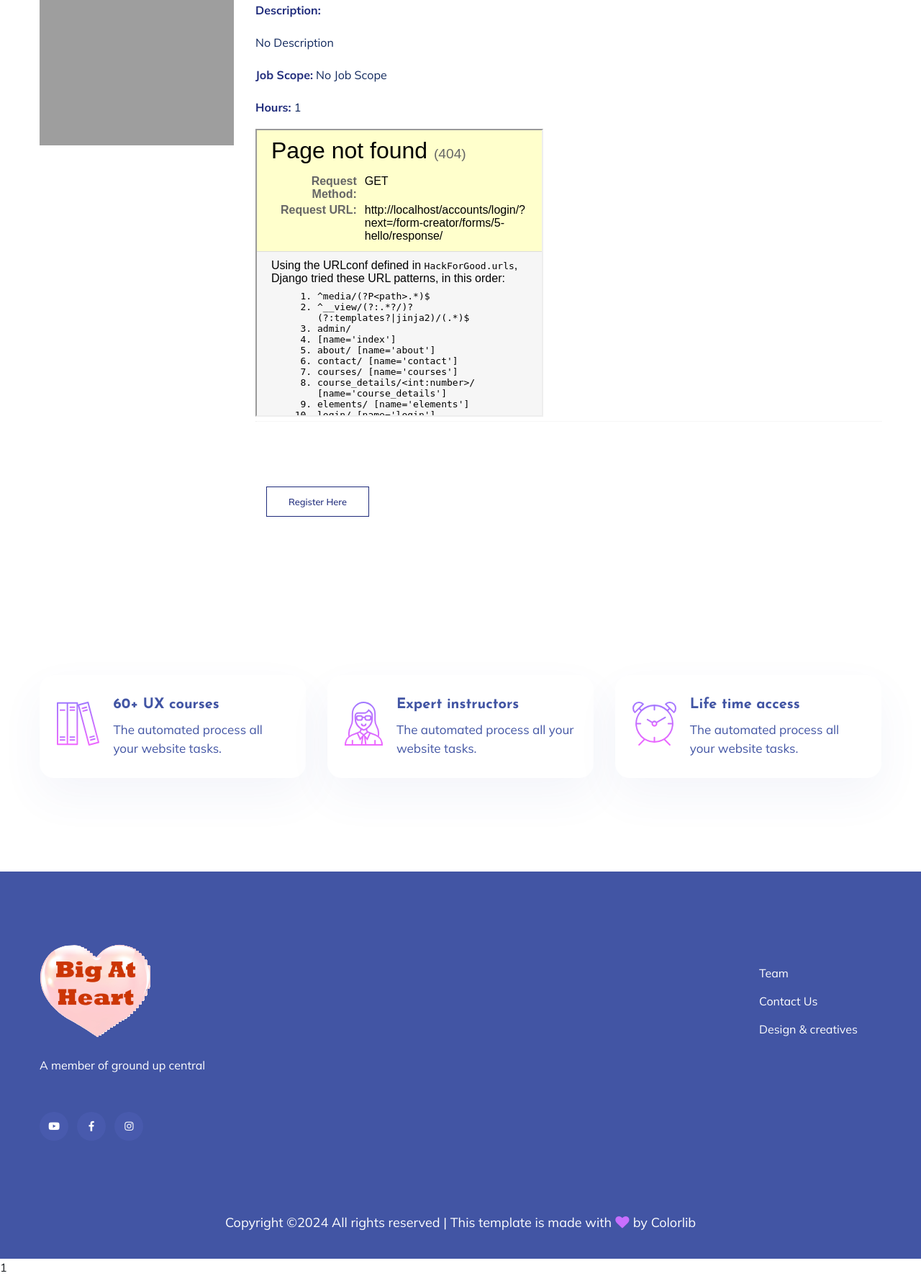
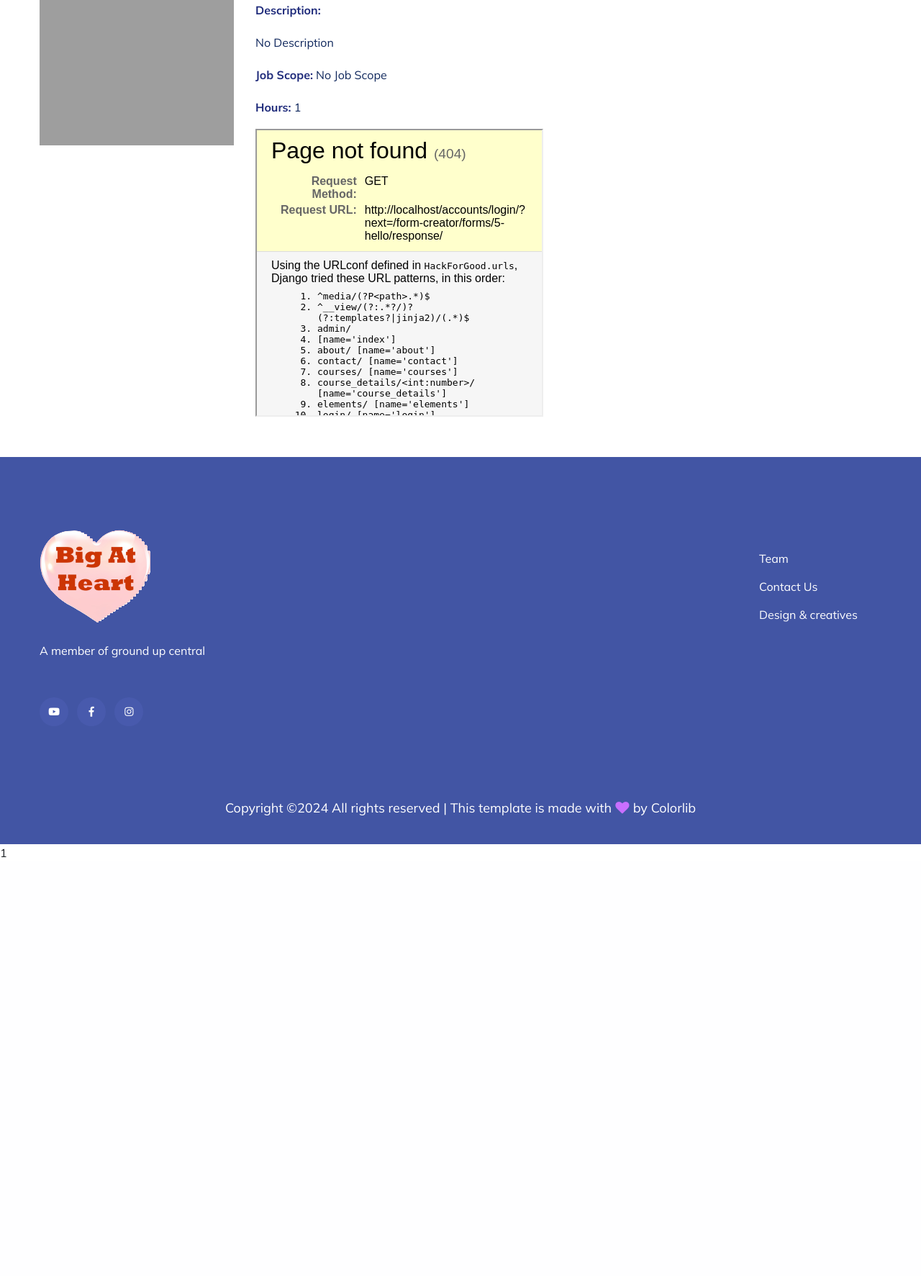
Before and after one commit to twhjames/VoluConnect, a Django app: page /course_details/5/ in a window 1280 px wide. Shown: the part 482-2255 px from the top of the page at 72% size. After the commit the page ends 1673 px from the top, so only its background shows below. Run offline with Django 5.2, Linux system fonts and the light colour scheme; data comes from the database, SQL or seed files in the repository; both versions use the stored data as it was after the commit; some libraries are stand-ins or nearby versions; grey boxes are pictures that could not be loaded.

Commit message:
events update

```diff
--- a/HackForGood/settings.py
+++ b/HackForGood/settings.py
@@ -45,6 +45,7 @@
     "crispy_forms",
     'form_creator',
     'crispy_bootstrap4',
+    'django.contrib.humanize',
 ]
 
 CRISPY_TEMPLATE_PACK = "bootstrap4"
--- a/voluconnect/forms.py
+++ b/voluconnect/forms.py
@@ -7,6 +7,7 @@
     class Meta:
         model = Event
         fields = (
+            'number',
             'event_name',
             'organisation',
             'location',
@@ -17,6 +18,7 @@
             'event_image'
         )
         labels = {
+            'number': 'Event Number',
             'event_name': 'Event',
             'organisation': 'Organisation',
             'location': 'Location',
@@ -28,6 +30,7 @@
 
         }
         widgets = {
+            'number': forms.NumberInput(attrs={'class': 'form-control'}),
             'event_name': forms.TextInput(attrs={'class':'form-control'}),
             'organisation': forms.TextInput(attrs={'class':'form-control'}),
             'location': forms.TextInput(attrs={'class':'form-control'}),
--- a/voluconnect/templates/course_details.html
+++ b/voluconnect/templates/course_details.html
@@ -1,4 +1,6 @@
 {% load static %}
+{% load humanize %}
+
 <!doctype html>
 <html class="no-js" lang="zxx">
 <head>
@@ -127,61 +129,23 @@
                                 {{ event.duration }}
                             </p>
 
-                            <iframe src="{% url 'form_response' number=event.number title=event.event_name %}" width="400" height="400"></iframe>
+                            {% block content %}
+                            <!-- Use the slugify filter to create a slug from event_name -->
+                            {% with event_slug=event.event_name|slugify %}
 
-                            <section class="button-area">
-                                <div class="container box_1170 border-top-generic">
-                                    <div class="button-group-area mt-10">
-                                        <a href="#" class="genric-btn primary-border">Register Here</a>
-                                    </div>
-                                </div>
-                            </section>
+                                <!-- Use the event_slug in the URL -->
+                                <iframe src="{% url 'form_response' number=event.number title=event_slug %}" width="400" height="400"></iframe>
+
+                            {% endwith %}
+                            {% endblock %}
+
                         </div>
                     </div>
                 </div>
             </div>
         </div>
         <!--? End Align Area -->
-        <!-- ? services-area -->
-        <div class="services-area services-area2 section-padding40">
-            <div class="container">
-                <div class="row justify-content-sm-center">
-                    <div class="col-lg-4 col-md-6 col-sm-8">
-                        <div class="single-services mb-30">
-                            <div class="features-icon">
-                                <img src="{% static 'img/icon/icon1.svg' %}" alt="">
-                            </div>
-                            <div class="features-caption">
-                                <h3>60+ UX courses</h3>
-                                <p>The automated process all your website tasks.</p>
-                            </div>
-                        </div>
-                    </div>
-                    <div class="col-lg-4 col-md-6 col-sm-8">
-                        <div class="single-services mb-30">
-                            <div class="features-icon">
-                                <img src="{% static 'img/icon/icon2.svg' %}" alt="">
-                            </div>
-                            <div class="features-caption">
-                                <h3>Expert instructors</h3>
-                                <p>The automated process all your website tasks.</p>
-                            </div>
-                        </div>
-                    </div>
-                    <div class="col-lg-4 col-md-6 col-sm-8">
-                        <div class="single-services mb-30">
-                            <div class="features-icon">
-                                <img src="{% static 'img/icon/icon3.svg' %}" alt="">
-                            </div>
-                            <div class="features-caption">
-                                <h3>Life time access</h3>
-                                <p>The automated process all your website tasks.</p>
-                            </div>
-                        </div>
-                    </div>
-                </div>
-            </div>
-        </div>
+
     </main>
     <footer>
         <div class="footer-wrappper footer-bg">
```
Also changed, not shown: db.sqlite3.
